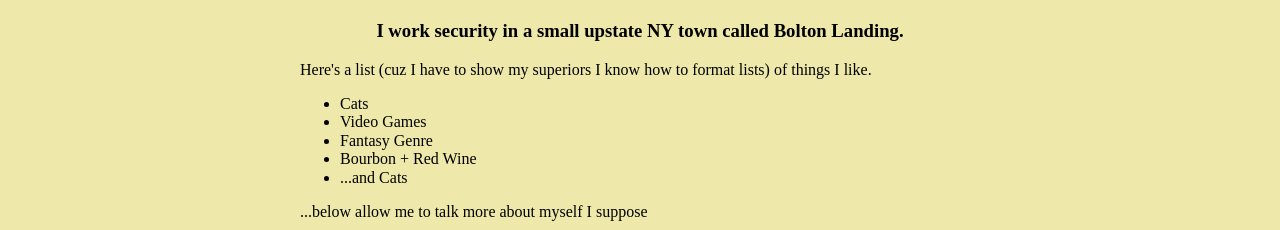
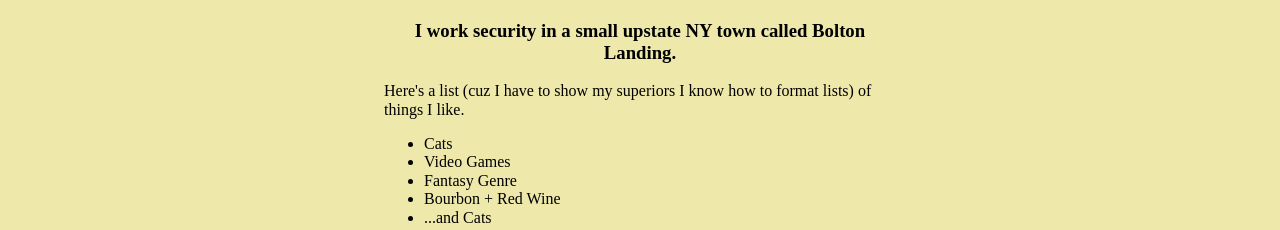
Before and after one commit to michaelPratt7/PortfolioWebpage, a plain HTML site: page index.html in a window 1280 px wide. Shown: the part 641-871 px from the top of the page. Drawn offline with nearby package versions, Linux system fonts and the light colour scheme.

Commit message:
Update style.css

```diff
--- a/style.css
+++ b/style.css
@@ -5,8 +5,8 @@ body {
 
 body main{
   text-align: center;
-  padding-left: 300px;
-  padding-right: 300px;
+  padding-left: 30%;
+  padding-right: 30%;
 }
 /*header*/
 header {
```
